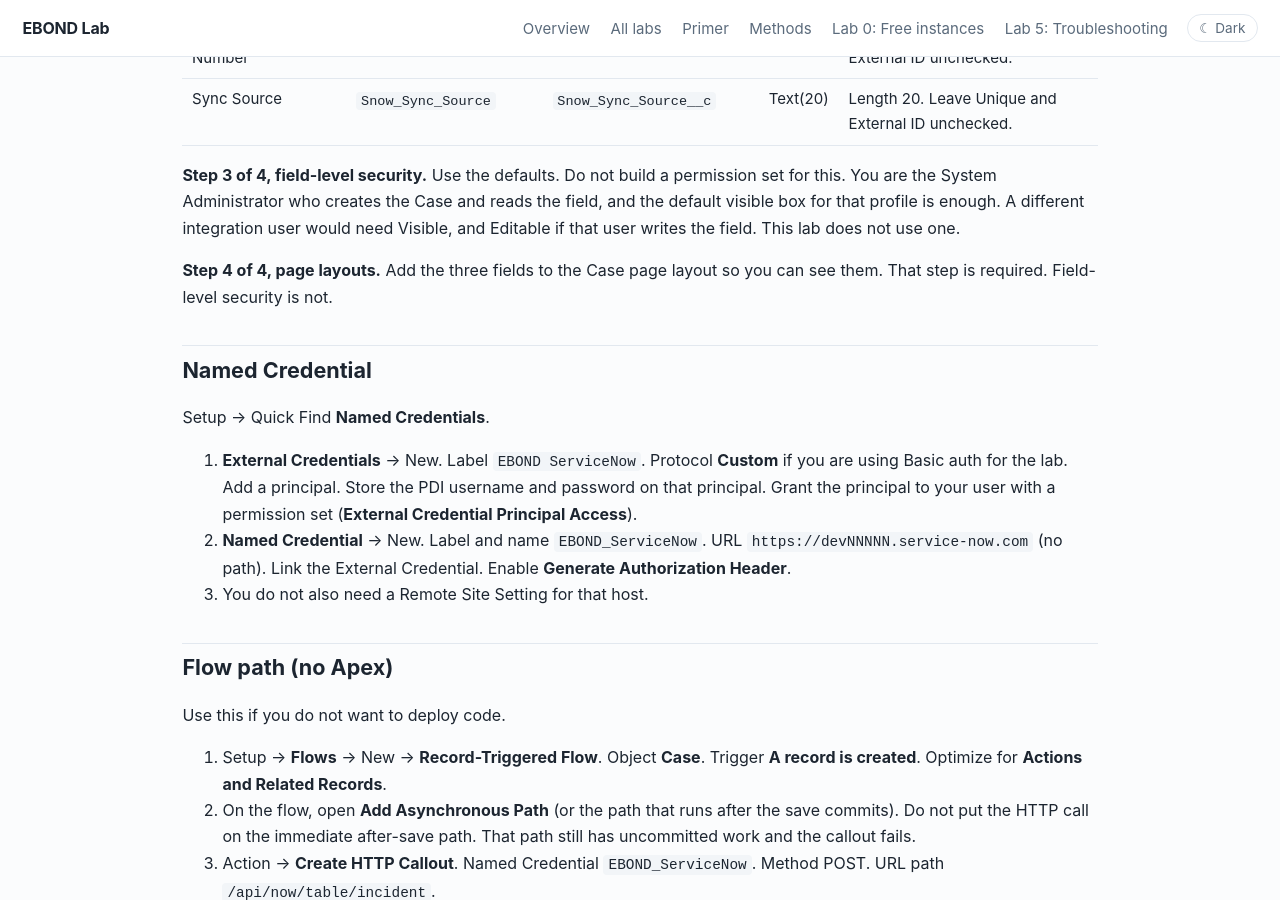
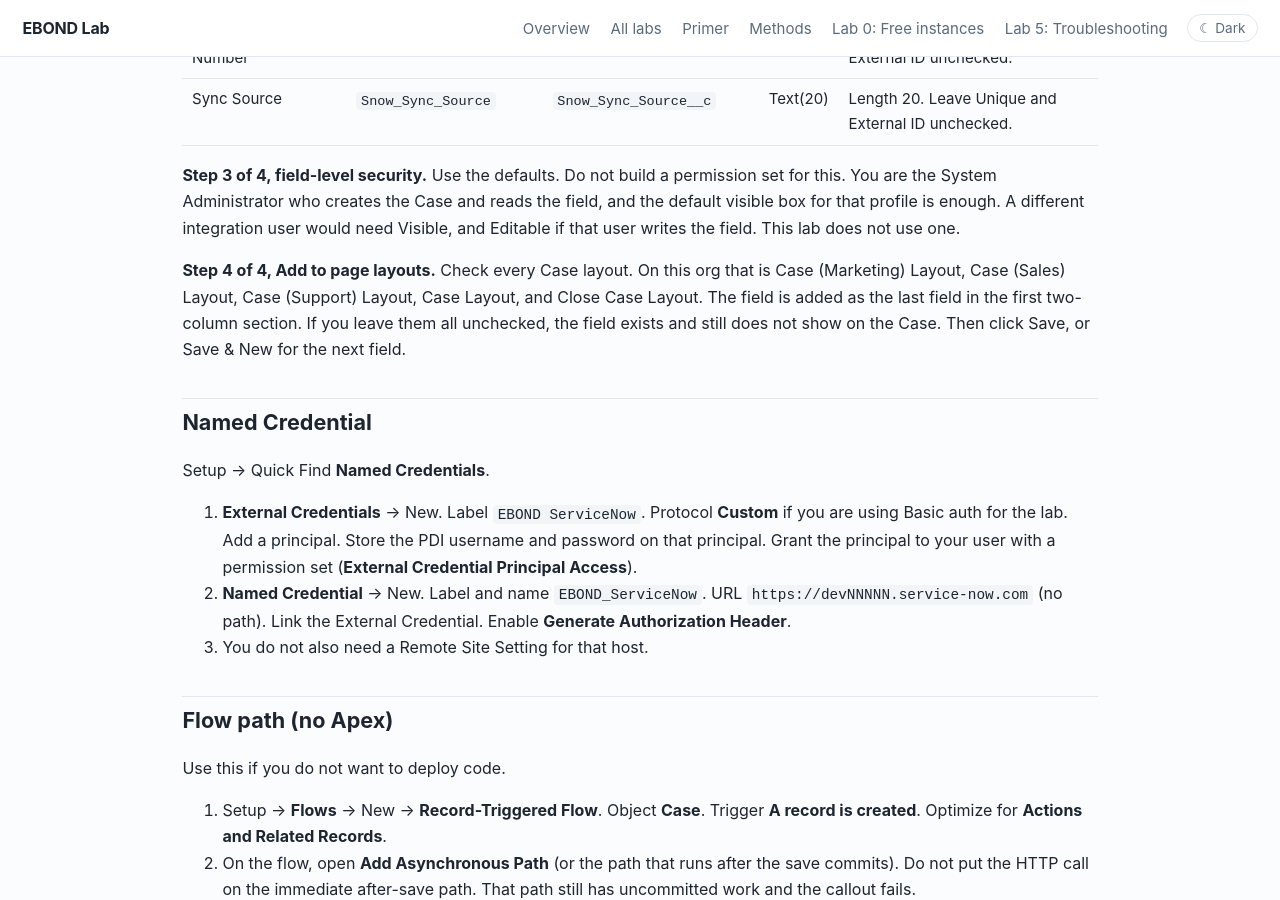
Before and after one commit to eltonaguiar/EBOND_ServiceNowSalesforce, a Jekyll site: the page built from site/labs/02-salesforce-to-snow.md, in a window 1280 px wide and 900 px high, scrolled down 2685 px. Built offline with Jekyll 4.4.1, drawn with Linux system fonts in a browser that asks for light colours.

Commit message:
Name the five Case layouts to check on Step 4.

```diff
--- a/site/labs/02-salesforce-to-snow.md
+++ b/site/labs/02-salesforce-to-snow.md
@@ -91,7 +91,7 @@ The wizard is four steps. The checkboxes below are on **Step 2 of 4, Enter the d
 
 **Step 3 of 4, field-level security.** Use the defaults. Do not build a permission set for this. You are the System Administrator who creates the Case and reads the field, and the default visible box for that profile is enough. A different integration user would need Visible, and Editable if that user writes the field. This lab does not use one.
 
-**Step 4 of 4, page layouts.** Add the three fields to the Case page layout so you can see them. That step is required. Field-level security is not.
+**Step 4 of 4, Add to page layouts.** Check every Case layout. On this org that is Case (Marketing) Layout, Case (Sales) Layout, Case (Support) Layout, Case Layout, and Close Case Layout. The field is added as the last field in the first two-column section. If you leave them all unchecked, the field exists and still does not show on the Case. Then click Save, or Save & New for the next field.
 
 ## Named Credential {#cred}
 
```
